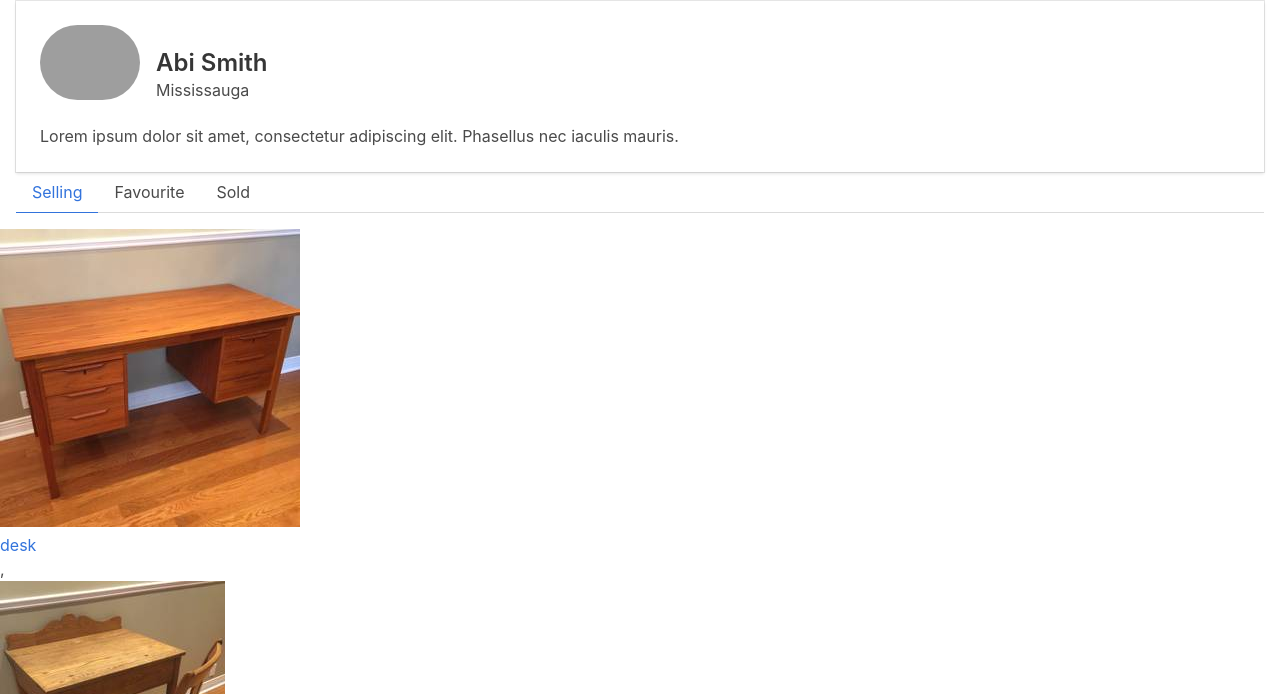
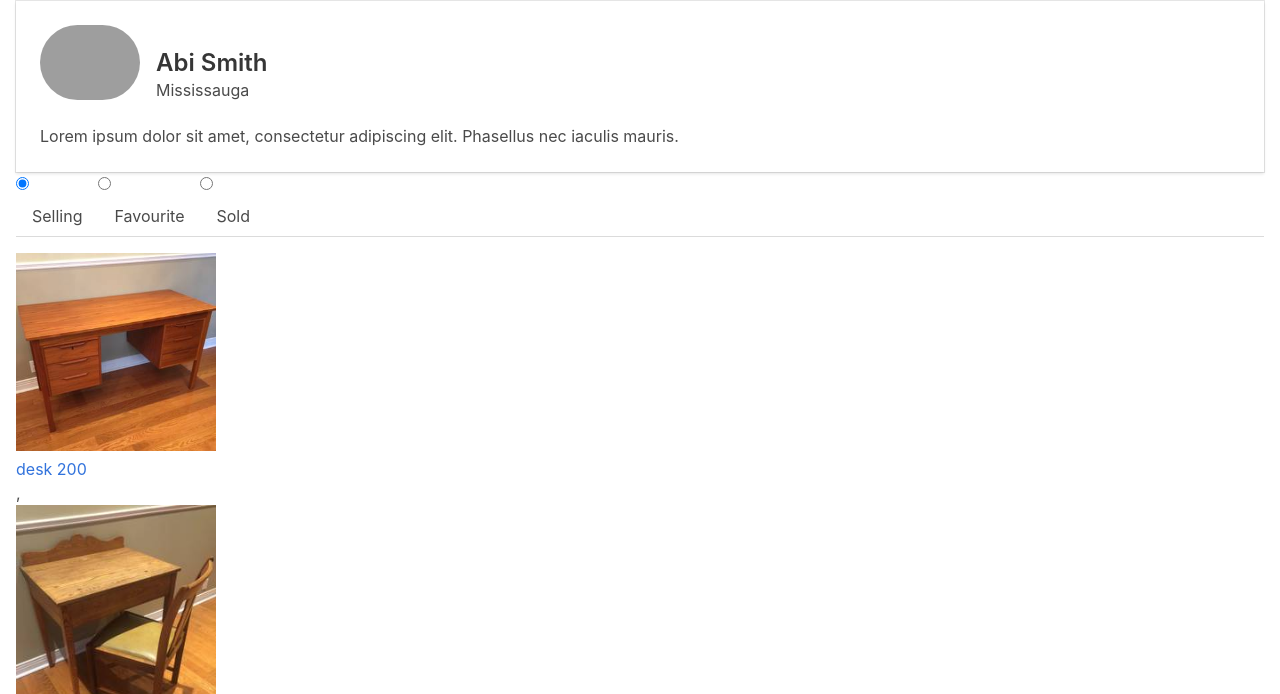
Before and after one commit to ninahxy/Kijiji, a plain HTML site: page profilePage.html in a window 1280 px wide. Shown: the part 106-800 px from the top of the page. Drawn offline with nearby package versions, Linux system fonts and the light colour scheme; grey boxes are pictures that could not be loaded; files whose address does not match are found by name; a web font is replaced by a local one.

Commit message:
mofifiy the code

```diff
--- a/css/profile.css
+++ b/css/profile.css
@@ -18,7 +18,11 @@
     left:0;
 }
 
-#sel{
+#products{
+  margin-left: 1em;
+}
+
+/* #sel{
   display: none;
 }
 #fav{
@@ -26,7 +30,7 @@
 }
 #sol{
   display: none;
-}
+} */
 
 
 .headSize{
--- a/js/profile.js
+++ b/js/profile.js
@@ -1,5 +1,11 @@
+
+// make a greeting
 const name = localStorage.getItem("username")
 document.getElementById("greeting").innerHTML = "Welcome " + name + " " + "!";
+// make a greeting
+
+
+// make the tab clickable sorting by category
 
 const allProducts = [
     { id: 1001, name: `desk`, price: 200, img: `/selling/desk.jpg`, catId: 2001, purpose: `sel`},
@@ -15,7 +21,7 @@ const allProducts = [
     { id: 2010, name: `sofa3`, price: 1000, img: `/sold/sofa3.JPG`, catId: 2002, purpose: `sol` },
 
     { id: 3010, name: `car seat`, price: 1000, img: `/fav/car seat.jpg`, catId: 2003, purpose: `fav` },
-    { id: 3010, name: `chair`, price: 1000, img: `/fav/chair.jpg`, catId: 2003, purpose: `fav` },
+    { id: 3010, name: `chair`, price: 700, img: `/fav/chair.jpg`, catId: 2003, purpose: `fav` },
     { id: 3010, name: `desk lamp`, price: 1000, img: `/fav/desk lamp.jpg`, catId: 2003, purpose: `fav` },
     { id: 3010, name: `lamp`, price: 1000, img: `/fav/lamp.jpg`, catId: 2003, purpose: `fav` },
     { id: 3010, name: `shelf`, price: 1000, img: `/fav/shelf.jpg`, catId: 2003, purpose: `fav` },
@@ -34,8 +40,8 @@ const printOneProduct = (prod) => {
 
     <div class="product1">
         <a href="#">
-            <img src="img/${ prod.img }" alt="${prod.name}">
-            <p>${prod.name}</p>
+            <img src="img/${ prod.img }" alt="${prod.name}" height=250px width=200px >
+            <p>${prod.name}   ${prod.price}</p>
         </a>
     </div>`;
 };
@@ -55,3 +61,16 @@ const printList = () => {
 
 printList();
 filterTabs.addEventListener('change', printList)
+
+// make the tab clickable sorting by category
+
+document.getElementById(`sel`).addEventListener("click", showActive)
+document.getElementById(`fav`).addEventListener("click", hideActive)
+document.getElementById(`sol`).addEventListener("click", hideActive)
+
+function showActive() {
+    document.querySelector(".sel").classList.add("is-active")
+}
+function hideActive() {
+    document.querySelector(".sel").classList.remove("is-active")
+}
--- a/profilePage.html
+++ b/profilePage.html
@@ -81,18 +81,14 @@
 <!-- card -->
 <form class="tabs" id="tabs">
         <ul>
-          <li class="is-active"><input type="radio" name="filter" id="sel" value="sel" checked><label for="sel"><a>Selling</a></label></li>
-          <li><input type="radio" name="filter" id="fav" value="fav"><label for="fav"><a>Favourite</a></label></li>
-          <li><input type="radio" name="filter" id="sol" value="sol"><label for="sol"><a>Sold</a></label></li>
+          <li class="sel"><input type="radio" name="filter" id="sel" value="sel" checked><label for="sel"><a>Selling</a></label></li>
+          <li class="fav"><input type="radio" name="filter" id="fav" value="fav"><label for="fav"><a>Favourite</a></label></li>
+          <li class="sol"><input type="radio" name="filter" id="sol" value="sol"><label for="sol"><a>Sold</a></label></li>
         </ul>
       </form>
      </section>
 
      <section id="products"></section>
-
-
-
-
 
     </main>
 
```
